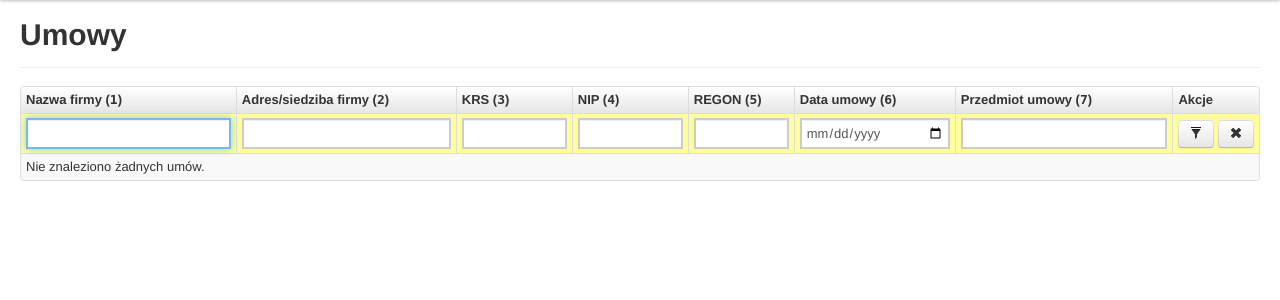
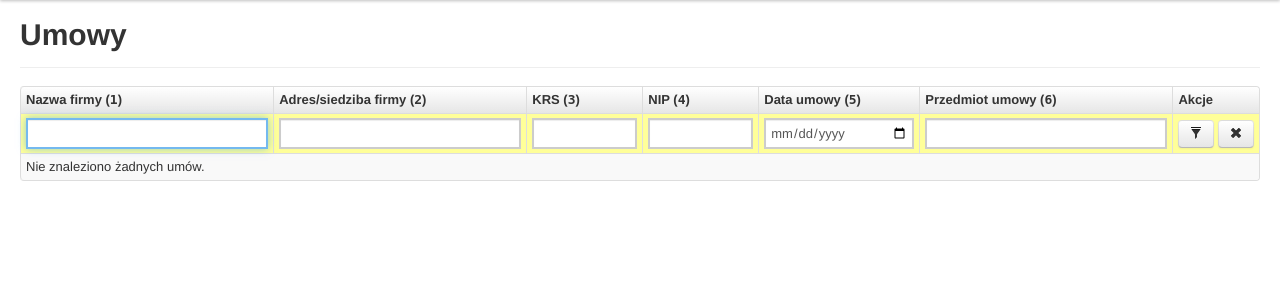
Before and after one commit to morkai/walkner-agreedb, a PHP site: page /agreements/index.php in a window 1280 px wide. Shown: the part 40-340 px from the top of the page. Run offline with PHP 8.4, Linux system fonts and the light colour scheme; data that the repository does not hold is empty.

Commit message:
Removed the REGON field.

```diff
--- a/__assets__/css/main.css
+++ b/__assets__/css/main.css
@@ -100,10 +100,6 @@ br + label {
   font-family: Consolas, Menlo, Monaco, monospace;
   width: 105px;
 }
-.filters input[name=regon] {
-  font-family: Consolas, Menlo, Monaco, monospace;
-  width: 95px;
-}
 .filters input[name=date] {
   font-size: 13px;
   width: 150px;
--- a/agreements/__form__.php
+++ b/agreements/__form__.php
@@ -21,10 +21,6 @@
   <div class="control-group span2">
     <label for=agreement-nip class="control-label">NIP:</label>
     <input id=agreement-nip name=agreement[nip] class="span2" type=text value="<?= $agreement->nip ?>" maxlength=10 pattern="^[0-9]{10}$" placeholder="0000000000">
-  </div>
-  <div class="control-group span2">
-    <label for=agreement-regon class="control-label">REGON:</label>
-    <input id=agreement-regon name=agreement[regon] class="span2" type=text value="<?= $agreement->regon ?>" maxlength=9 pattern="^[0-9]{9}$" placeholder="000000000">
   </div>
 </div>
 <div class="row">
--- a/agreements/add.php
+++ b/agreements/add.php
@@ -66,7 +66,6 @@ $agreement = (object)array_merge(array(
   'address' => '',
   'krs' => '',
   'nip' => '',
-  'regon' => '',
   'date' => time(),
   'subject' => '',
   'uploaded' => 0,
--- a/agreements/index.php
+++ b/agreements/index.php
@@ -55,7 +55,6 @@ $filter = array(
   'address' => filter_string_param('address'),
   'krs' => filter_string_param('krs'),
   'nip' => filter_string_param('nip'),
-  'regon' => filter_string_param('regon'),
   'date' => filter_date_param('date'),
   'subject' => filter_string_param('subject')
 );
@@ -70,7 +69,6 @@ apply_string_condition($conditions, $filter, 'address');
 apply_string_condition($conditions, $filter, 'subject');
 apply_maxlen_condition($conditions, 10, $filter, 'krs');
 apply_maxlen_condition($conditions, 10, $filter, 'nip');
-apply_maxlen_condition($conditions, 9, $filter, 'regon');
 
 $user = user_get_data();
 
@@ -140,9 +138,8 @@ $pagedAgreements->fill($totalItems, $agreements);
         <th><label for="filter-address">Adres/siedziba firmy (<kbd>2</kbd>)</label>
         <th class="min"><label for="filter-krs">KRS (<kbd>3</kbd>)</label>
         <th class="min"><label for="filter-nip">NIP (<kbd>4</kbd>)</label>
-        <th class="min"><label for="filter-regon">REGON (<kbd>5</kbd>)</label>
-        <th class="min"><label for="filter-date">Data umowy (<kbd>6</kbd>)</label>
-        <th><label for="filter-subject">Przedmiot umowy (<kbd>7</kbd>)</label>
+        <th class="min"><label for="filter-date">Data umowy (<kbd>5</kbd>)</label>
+        <th><label for="filter-subject">Przedmiot umowy (<kbd>6</kbd>)</label>
         <th class="actions">Akcje
       </tr>
     </thead>
@@ -152,7 +149,6 @@ $pagedAgreements->fill($totalItems, $agreements);
         <td><input id=filter-address name=address type=text value="<?= e($filter['address']) ?>" maxlength="200" accesskey="2">
         <td><input id=filter-krs name=krs type=text value="<?= e($filter['krs']) ?>" maxlength=10 pattern="^[0-9]{3,10}$" accesskey="3">
         <td><input id=filter-nip name=nip type=text value="<?= e($filter['nip']) ?>" maxlength=10 pattern="^[0-9]{3,10}$" accesskey="4">
-        <td><input id=filter-regon name=regon type=text value="<?= e($filter['regon']) ?>" maxlength=9 pattern="^[0-9]{3,9}$" accesskey="5">
         <td><input id=filter-date name=date type=date value="<?= e($filter['date']) ?>" placeholder="YYYY-MM-DD" accesskey="6">
         <td><input id=filter-subject name=subject type=text value="<?= e($filter['subject']) ?>" maxlength="200" accesskey="7">
         <td class="actions">
@@ -172,7 +168,6 @@ $pagedAgreements->fill($totalItems, $agreements);
         <td><?= nl2br(dash_if_empty($agreement->address)) ?>
         <td><?= dash_if_empty($agreement->krs) ?>
         <td><?= dash_if_empty($agreement->nip) ?>
-        <td><?= dash_if_empty($agreement->regon) ?>
         <td><?= date('Y-m-d', $agreement->date) ?>
         <td><?= dash_if_empty($agreement->subject) ?>
         <td class="actions">
--- a/agreements/view.php
+++ b/agreements/view.php
@@ -50,8 +50,6 @@ $agreement->date = date('Y-m-d', $agreement->date);
   <dd><?= e($agreement->krs) ?>
   <dt>NIP:
   <dd><?= e($agreement->nip) ?>
-  <dt>REGON:
-  <dd><?= e($agreement->regon) ?>
   <dt>Data umowy:
   <dd><?= $agreement->date ?>
   <dt>Przedmiot umowy:
--- a/structure.sql
+++ b/structure.sql
@@ -8,7 +8,6 @@ CREATE TABLE IF NOT EXISTS `agreements` (
   `address` varchar(200) COLLATE utf8_polish_ci NOT NULL,
   `krs` char(10) COLLATE utf8_polish_ci NOT NULL,
   `nip` char(10) COLLATE utf8_polish_ci NOT NULL,
-  `regon` char(9) COLLATE utf8_polish_ci NOT NULL,
   `date` int(10) unsigned NOT NULL,
   `subject` varchar(200) COLLATE utf8_polish_ci NOT NULL,
   `uploaded` tinyint(1) NOT NULL DEFAULT '0',
@@ -20,7 +19,6 @@ CREATE TABLE IF NOT EXISTS `agreements` (
   KEY `address_1` (`address`),
   KEY `krs_1` (`krs`),
   KEY `nip_1` (`nip`),
-  KEY `regon_1` (`regon`),
   KEY `date_1` (`date`),
   KEY `subject_1` (`subject`)
 ) ENGINE=InnoDB  DEFAULT CHARSET=utf8 COLLATE=utf8_polish_ci;
```
